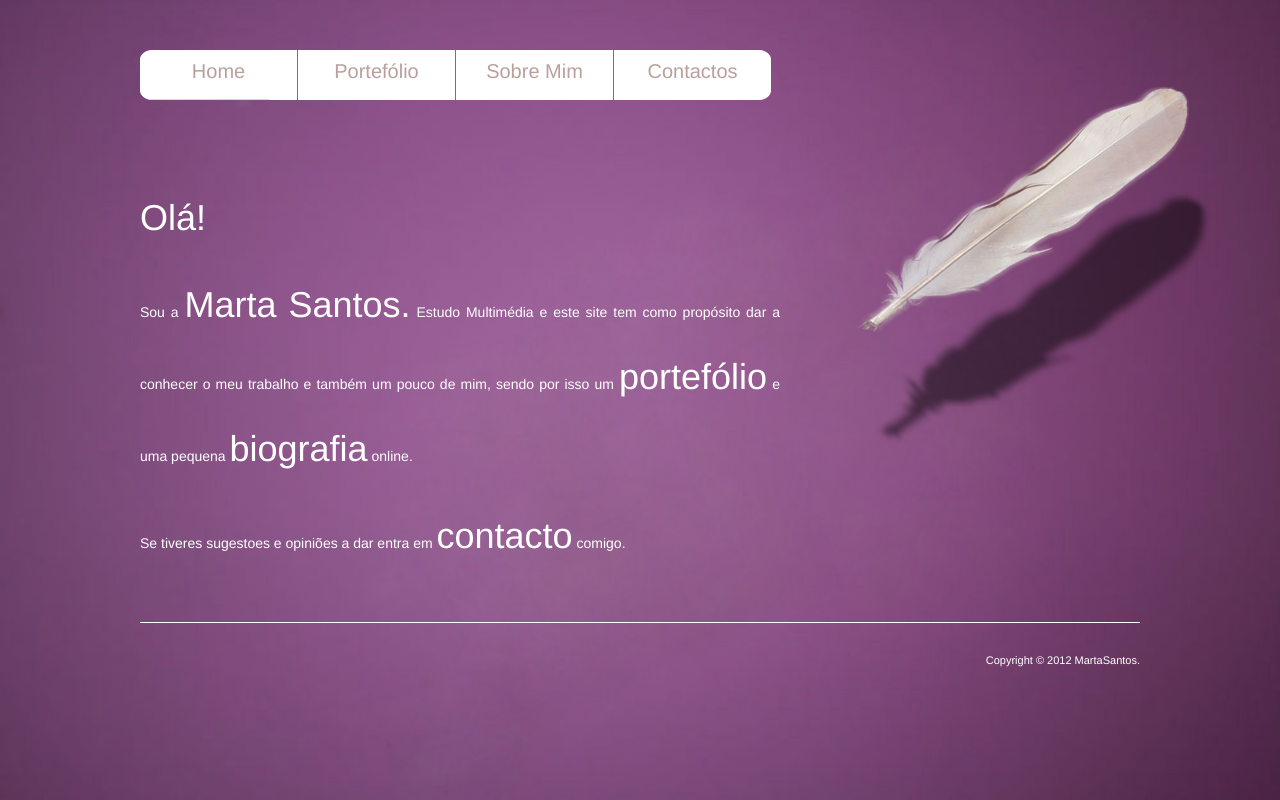
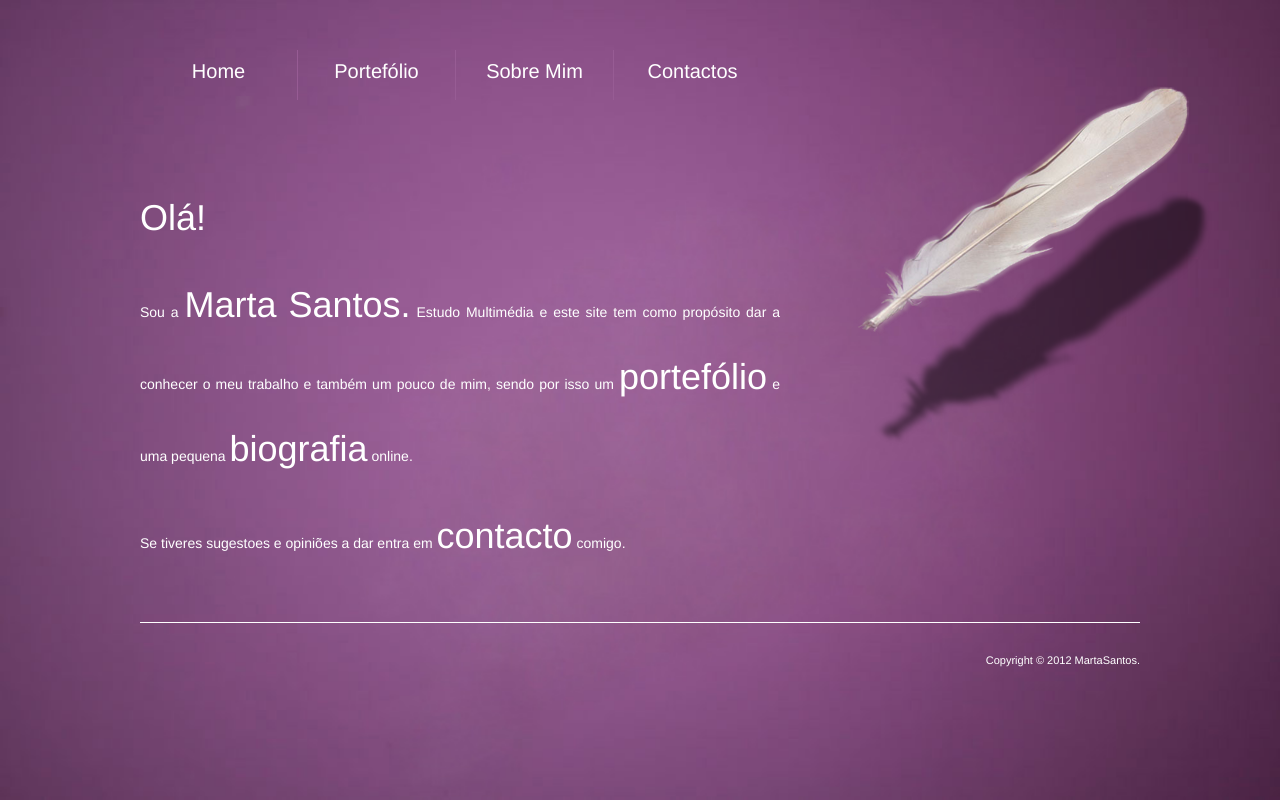
Before and after one commit to marta-santos/portfolio, a PHP site: page / in a window 1280 px wide. Run offline with PHP 8.4, Linux system fonts and the light colour scheme.

Commit message:
Update styles.css

```diff
--- a/styles.css
+++ b/styles.css
@@ -114,70 +114,35 @@ a:hover{
 }
 
 .infographic a#home {
-	background-image:url(menu/menuoffesq-01.png);
-	color:#b9a09c;
+	color:#fff;
 	text-decoration:none;
 	padding:10px;
 	font-size:20px;
 }
 
 .infographic :hover#home,
-.infographic #home.active {
+.infographic #home.active,
+.infographic :hover#portefolio,
+.infographic #portefolio.active,
+.infographic :hover#sobremim,
+.infographic #sobremim.active,
+.infographic :hover#contactos,
+.infographic #contactos.active{
 	color:#975c94;
-	background-image:url(menu/menu.png);
 	font-weight:bold;
+	border-bottom: 3px solid #fff;
 }
 
-.infographic a#portefolio {
-    background-image:url(menu/menuoff-01.png);
-	color:#b9a09c;
+.infographic a#portefolio,
+.infographic a#sobremim,
+.infographic a#contactos{
+	color:#fff;
 	text-decoration:none;
 	padding:10px;
 	font-size:20px;
 	border-left:1px solid #975c94;
 }
 
-.infographic :hover#portefolio,
-.infographic #portefolio.active {
-	color:#975c94;
-	background-image:url(menu/menu.png);
-	font-weight:bold;
-	border-left:1px solid #975c94;
-}
-
-.infographic a#sobremim {
-    background-image:url(menu/menuoff-01.png);
-	color:#b9a09c;
-	text-decoration:none;
-	padding:10px;
-	font-size:20px;
-	border-left:1px solid #975c94;
-}
-
-.infographic :hover#sobremim,
-.infographic #sobremim.active {
-	color:#975c94;
-	background-image:url(menu/menu.png);
-	font-weight:bold;
-	border-left:1px solid #975c94;
-}
-
-.infographic a#contactos {
-	background-image:url(menu/menuoffdir-01.png);
-	color:#b9a09c;
-	text-decoration:none;
-	padding:10px;
-	font-size:20px;
-	border-left:1px solid #975c94;
-}
-
-.infographic :hover#contactos,
-.infographic #contactos.active {
-    color:#975c94;
-	background-image:url(menu/menu.png);
-	font-weight:bold;
-	border-left:1px solid #975c94;
-}
 
 #infographic-content {
     margin-bottom: 50px;
```
